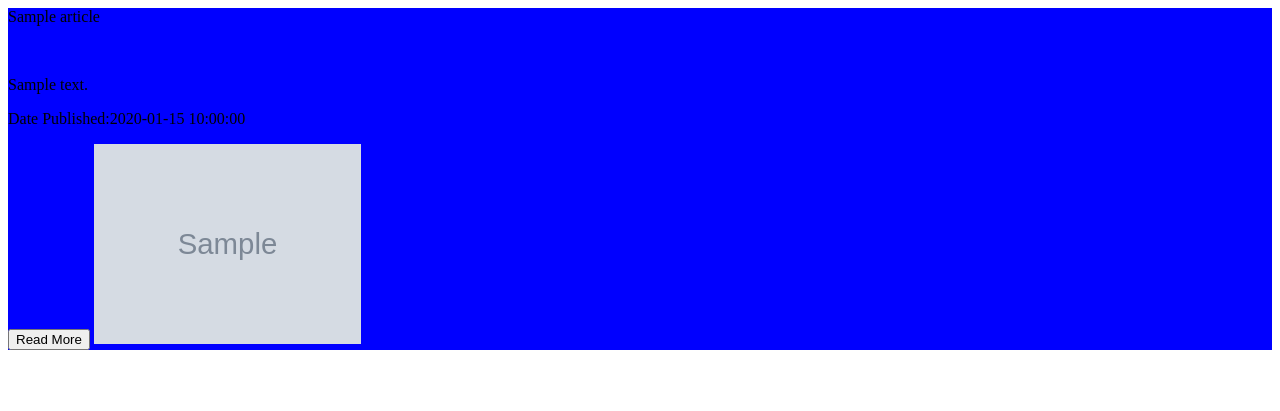
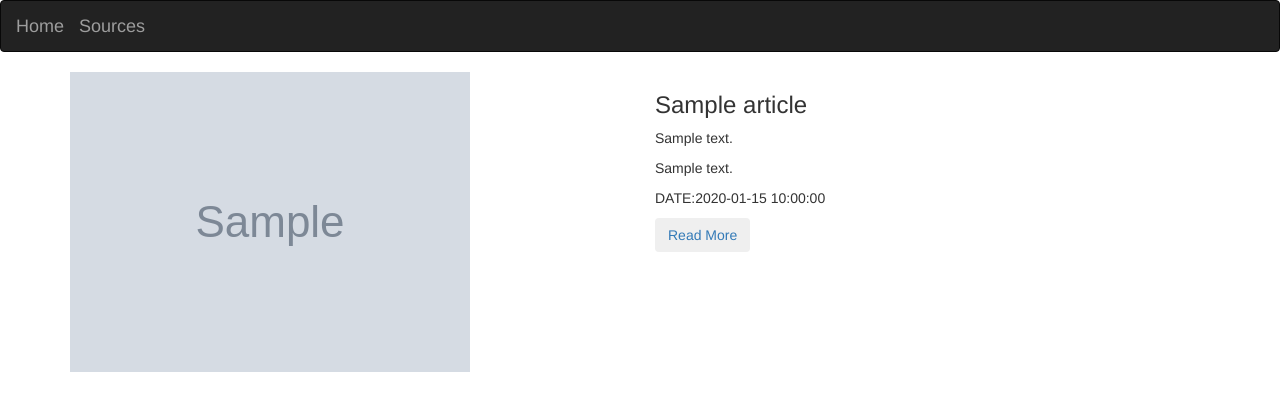
Before and after one commit to Blaisehala/NewsApp, a Flask app: template app/templates/article.html in a window 1280 px wide. Shown: the top 411 px of the page. Run offline with Flask 2, Linux system fonts and the light colour scheme; the template is opened without the code that fills it: most values are stand-ins (such as "Sample title", 1, 10 or a date in 2020); grey boxes marked "Sample" are stand-in pictures; some libraries are stand-ins or nearby versions.

Commit message:
refactoring

```diff
--- a/app/requests.py
+++ b/app/requests.py
@@ -78,8 +78,8 @@ def process_articles(list):
     title = article['title']
     url = article['url']
 
-    # if image:
-    articles_object = Articles(urlToImage,description,publishedAt,title,url)
-    articles_results.append(articles_object)
+    if urlToImage:
+      articles_object = Articles(urlToImage,description,publishedAt,title,url)
+      articles_results.append(articles_object)
 
   return articles_results
--- a/app/templates/article.html
+++ b/app/templates/article.html
@@ -1,16 +1,14 @@
-
-<div style="background-color:blue ">
-  {% for article in articles %}
+{% extends 'base.html'%}
+{% import 'macros.html' as macro %}
 
 
-  <p>{{article.title}}</p><br>
-  <p>{{article.description}}</p>
-  <p>Date Published:{{article.publishedAt}}</p>
-  <a href="{{article.url}}"><button class="btn btn-info">Read More</button></a>
-
-  <img src="{{article.urlToImage}}" alt="" height="200px">
+{% block content %}
 
 
-{% endfor %}
+<div>
+
+  {{ macro.displayNewsList(articles) }}
 
 </div>
+
+{% endblock %}
--- a/app/templates/base.html
+++ b/app/templates/base.html
@@ -1,32 +1,6 @@
-<!DOCTYPE html>
-<html lang="en">
-<head>
 
-  <meta charset="UTF-8">
-  <meta http-equiv="X-UA-Compatible" content="IE=edge">
-  <meta name="viewport" content="width=device-width, initial-scale=1.0">
-  {% if title %}
-  <title> {{ title }}</title>
-  {% else %}
-  <title> NEWS-STUDIO </title>
-  {% endif %}
-
-  <link rel="stylesheet" href="style.css">
-  <link href="https://cdn.jsdelivr.net/npm/bootstrap@5.0.2/dist/css/bootstrap.min.css" rel="stylesheet"
-    integrity="sha384-EVSTQN3/azprG1Anm3QDgpJLIm9Nao0Yz1ztcQTwFspd3yD65VohhpuuCOmLASjC" crossorigin="anonymous">
-  <link rel="icon" href="https://www.kindpng.com/picc/m/396-3969430_news-icon-icon-news-logo-hd-png-download.png">
-</head>
-<body>
-
-  {% extends 'bootstrap/base.html'%}
+{% extends 'bootstrap/base.html'%}
 
   {% block navbar %}
-  {% include 'navbar.html' %}
-
+      {% include 'navbar.html' %}
   {% endblock %}
-
-
-  {% block content %} {% endblock %}
-
-</body>
-</html>
--- a/app/templates/macros.html
+++ b/app/templates/macros.html
@@ -1,18 +1,80 @@
-{% macro displayNewsList(articles_results) %}
+{% macro displayNewsList(articles) %}
 
-{% for article in articles_results %}
-<div class="container p-3 w-100" style="overflow-x: hidden;">
-  <div class="col p-3">
-    <div class="card p-3">
-      <img src="{{article.urlToImage}}" alt="" />
-      <div class="card-body">
-        <h3 class="card-title">{{article.title}}</h3>
-        <p class="card-text lead">{{article.description}}</p>
-        <p class="card-text fs-4">{{article.content}}</p>
-        <p class="card-text text-center">{{article.publishedAt}}</p>
-        <a href="{{article.url}}"> <button  class="btn btn-info">ReadMore</button></a>
+{% for article in articles %}
+<div class="container d-flex ">
+  <div class="row">
+    <div class="col-md-6">
+
+      <img src="{{article.urlToImage}}" alt="" height="300px" >
+    </div>
+
+    <div class="col-md-4">
+      <h3 class="">{{article.title}}</h3>
+
+      <p class="">{{article.description}}</p>
+      <p class="">{{article.content}}</p>
+      <p class="">DATE:{{article.publishedAt}}</p>
+      <a href="{{article.url}}"> <button class="btn outline-dark">Read More</button></a>
+    </div>
+
+
+  </div>
+
+</div>
+{% endfor %}
+
+{% endmacro %}
+
+
+
+
+
+
+
+
+
+
+
+
+<!-- SoURCE PAGE -->
+
+{% macro displayNewsSources(sources) %}
+
+
+
+    {% for source in sources %}
+    <div class="container">
+
+      <div class="row">
+
+        <div class="col-lg-6">
+
+          <h1> <strong>{{source.name}}</strong>
+          </h1>
+
+
+          {{source.description}}<br>
+          {{source.id}}
+
+          <a href="{{source.url}}">Visit site</a>
+
+        </div>
+
+        <div class="col-lg-6">
+          <a href="/article/{{source.id}}"><button class="btn btn-info">Go to Article</button></a>
+
+        </div>
+
+
+
       </div>
+
+
+
+
+
     </div>
-  </div>
-</div>
- {% endfor %} {% endmacro %}
+    {% endfor %}
+
+
+{% endmacro %}
--- a/app/templates/navbar.html
+++ b/app/templates/navbar.html
@@ -9,7 +9,7 @@
           </button>
           <a class="navbar-brand" href="/"> Home </a>
           <a class="navbar-brand" href="/"> Sources </a>
-          <a class="navbar-brand" href="/article"> Articles </a>
+          <a class="navbar-brand" href="/">  </a>
       </div>
       <div class="navbar-collapse collapse">
           <ul class="nav navbar-nav">
--- a/config.py
+++ b/config.py
@@ -11,7 +11,7 @@ class Config:
 class ProdConfig(Config):
 
   '''The production config child class'''
-  BASE_ARTICLES_URL= 'https://newsapi.org/v2/top-headlines?sources={}&apiKey=a47ff0739316461ca947d81c376a58c3'
+  BASE_ARTICLES_URL= 'https://newsapi.org/v2/top-headlines?sourcesq=Apple&from=2022-05-04&sortBy=popularity&apiKey=a47ff0739316461ca947d81c376a58c3'
   SOURCE_URL = 'https://newsapi.org/v2/top-headlines/sources?apiKey={}'
   NEWS_API_KEY = os.environ.get('NEWS_API_KEY')
 
```
Also changed, not shown: app/templates/index.html (+4 -31 lines).
